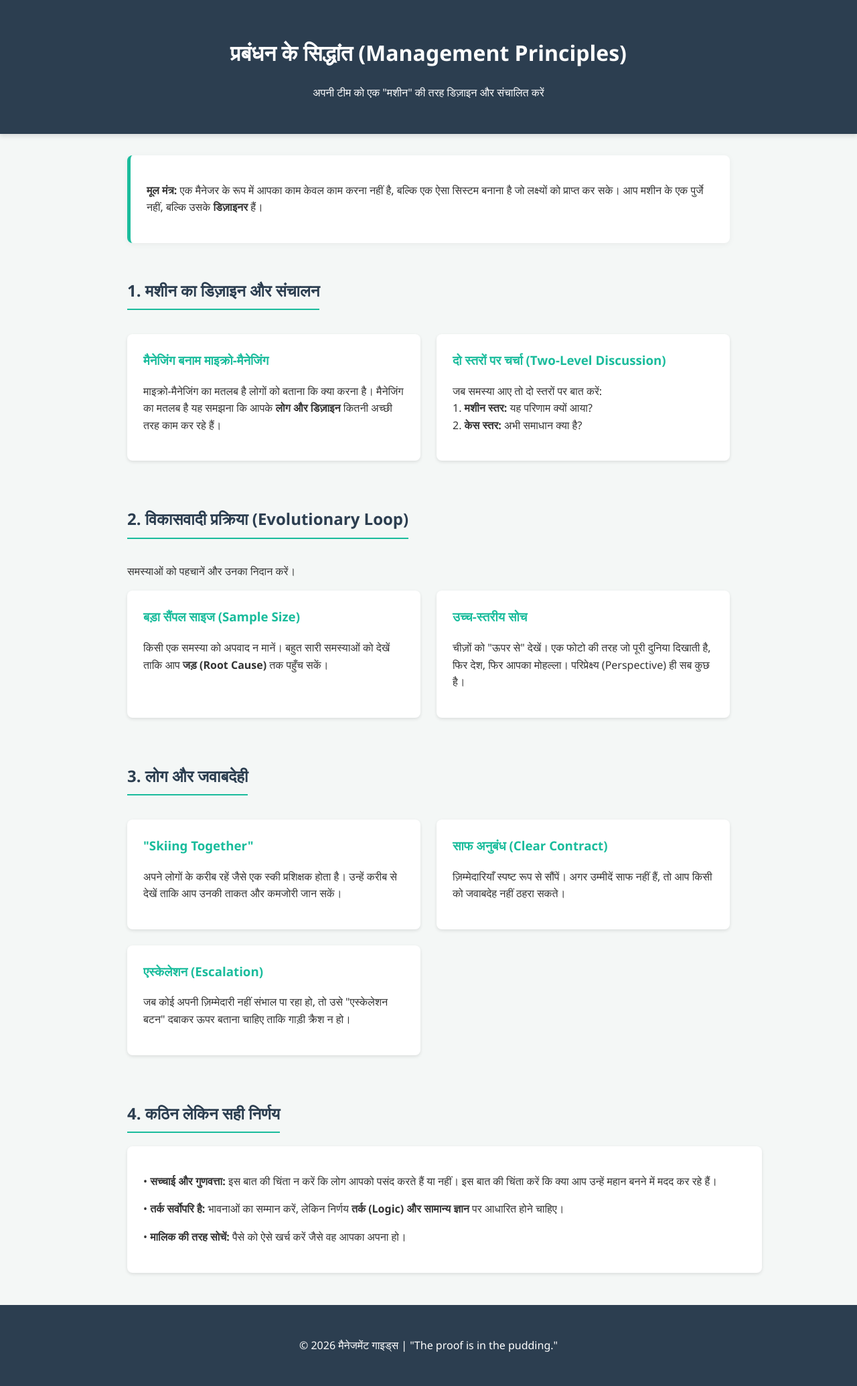
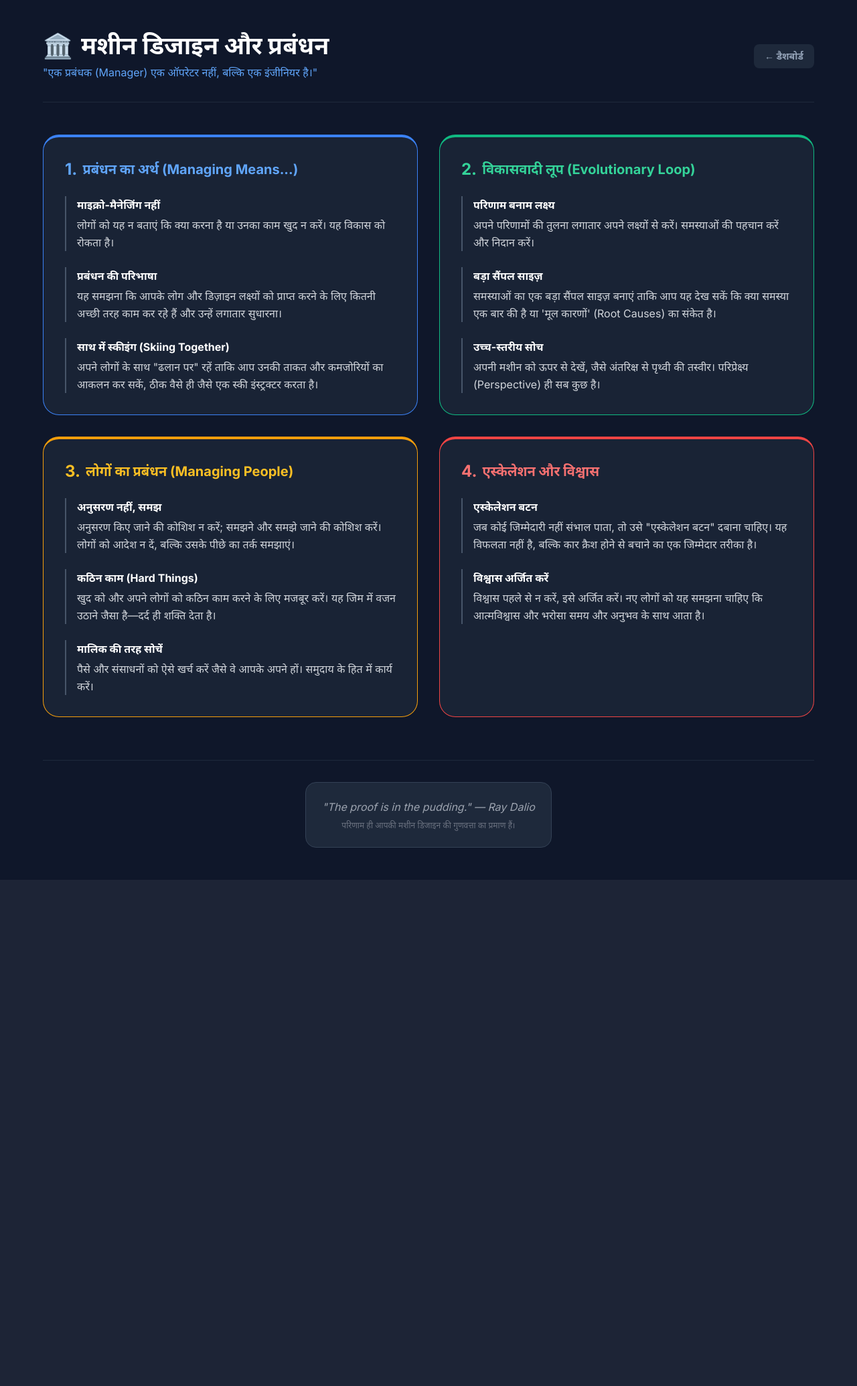
Before and after one commit to kbulbul026-coder/Centers, a Flask app: page /machine-design in a window 1280 px wide. Shown: the whole page at 67% size. After the commit the page ends 1314 px from the top, so only its background shows below. Run offline with Flask 3, Linux system fonts and the light colour scheme; some libraries are stand-ins or nearby versions.

Commit message:
Revise machine design page layout and styles

```diff
--- a/templates/machine_design.html
+++ b/templates/machine_design.html
@@ -3,160 +3,131 @@
 <head>
     <meta charset="UTF-8">
     <meta name="viewport" content="width=device-width, initial-scale=1.0">
-    <title>Management Principles: The Machine Design</title>
+    <title>Machine Design & Management | Principles OS</title>
+    <script src="https://cdn.tailwindcss.com"></script>
     <style>
-        :root {
-            --primary: #2c3e50;
-            --secondary: #34495e;
-            --accent: #1abc9c;
-            --text: #333;
-            --bg: #f4f7f6;
+        @import url('https://fonts.googleapis.com/css2?family=Inter:wght@400;600;700&family=Noto+Sans+Devanagari:wght@400;700&display=swap');
+        body {
+            font-family: 'Inter', 'Noto Sans Devanagari', sans-serif;
+            background-color: #0f172a; /* Slate 900 */
+            color: #f8fafc; /* Slate 50 */
         }
-        body {
-            font-family: 'Segoe UI', Tahoma, Geneva, Verdana, sans-serif;
-            line-height: 1.6;
-            color: var(--text);
-            background-color: var(--bg);
-            margin: 0;
-            padding: 0;
+        .os-card {
+            background: rgba(30, 41, 59, 0.7); /* Slate 800 with opacity */
+            border: 1px solid rgba(255,255,255,0.08);
+            transition: all 0.3s ease;
         }
-        header {
-            background: var(--primary);
-            color: white;
-            padding: 2rem 1rem;
-            text-align: center;
-            box-shadow: 0 4px 6px rgba(0,0,0,0.1);
+        .os-card:hover {
+            transform: translateY(-4px);
+            box-shadow: 0 10px 25px -5px rgba(0, 0, 0, 0.3);
         }
-        .container {
-            max-width: 900px;
-            margin: 2rem auto;
-            padding: 0 1rem;
-        }
-        .intro {
-            background: white;
-            padding: 1.5rem;
-            border-radius: 8px;
-            border-left: 5px solid var(--accent);
-            margin-bottom: 2rem;
-            box-shadow: 0 2px 10px rgba(0,0,0,0.05);
-        }
-        .section {
-            margin-bottom: 3rem;
-        }
-        h2 {
-            color: var(--primary);
-            border-bottom: 2px solid var(--accent);
-            padding-bottom: 0.5rem;
-            display: inline-block;
-        }
-        .grid {
-            display: grid;
-            grid-template-columns: repeat(auto-fit, minmax(300px, 1fr));
-            gap: 1.5rem;
-            margin-top: 1rem;
-        }
-        .card {
-            background: white;
-            padding: 1.5rem;
-            border-radius: 8px;
-            box-shadow: 0 2px 5px rgba(0,0,0,0.1);
-            transition: transform 0.3s ease;
-        }
-        .card:hover {
-            transform: translateY(-5px);
-        }
-        .card h3 {
-            margin-top: 0;
-            color: var(--accent);
-        }
-        .highlight {
-            color: #e67e22;
-            font-weight: bold;
-        }
-        footer {
-            text-align: center;
-            padding: 2rem;
-            background: var(--primary);
-            color: white;
-            margin-top: 3rem;
-        }
+        .highlight-text { color: #38bdf8; font-weight: 600; }
     </style>
 </head>
-<body>
+<body class="p-6 md:p-12 min-h-screen">
 
-<header>
-    <h1>प्रबंधन के सिद्धांत (Management Principles)</h1>
-    <p>अपनी टीम को एक "मशीन" की तरह डिज़ाइन और संचालित करें</p>
+    <div class="max-w-6xl mx-auto">
+        <header class="mb-12 border-b border-slate-800 pb-8">
+            <div class="flex flex-col md:flex-row justify-between items-start md:items-center gap-4">
+                <div>
+                    <h1 class="text-3xl md:text-4xl font-extrabold text-white mb-2 flex items-center gap-3">
+                        <span>🏛️</span> मशीन डिजाइन और प्रबंधन
+                    </h1>
+                    <p class="text-blue-400 font-medium">"एक प्रबंधक (Manager) एक ऑपरेटर नहीं, बल्कि एक इंजीनियर है।"</p>
+                </div>
+                <a href="/" class="text-sm font-bold text-slate-400 hover:text-white bg-slate-800 px-4 py-2 rounded-lg transition">
+                    ← डैशबोर्ड
+                </a>
+            </div>
         </header>
 
-<div class="container">
-    <div class="intro">
-        <p><strong>मूल मंत्र:</strong> एक मैनेजर के रूप में आपका काम केवल काम करना नहीं है, बल्कि एक ऐसा सिस्टम बनाना है जो लक्ष्यों को प्राप्त कर सके। आप मशीन के एक पुर्जे नहीं, बल्कि उसके <strong>डिज़ाइनर</strong> हैं।</p>
+        <div class="grid grid-cols-1 md:grid-cols-2 gap-8">
+
+            <div class="os-card p-8 rounded-3xl border-t-4 border-blue-500">
+                <h2 class="text-xl font-bold mb-6 flex items-center gap-2 text-blue-400">
+                    <span class="text-2xl">1.</span> प्रबंधन का अर्थ (Managing Means...)
+                </h2>
+                <ul class="space-y-6 text-gray-300 leading-relaxed">
+                    <li class="pl-4 border-l-2 border-slate-600">
+                        <strong class="text-white block mb-1">माइक्रो-मैनेजिंग नहीं</strong>
+                        लोगों को यह न बताएं कि क्या करना है या उनका काम खुद न करें। यह विकास को रोकता है।
+                    </li>
+                    <li class="pl-4 border-l-2 border-slate-600">
+                        <strong class="text-white block mb-1">प्रबंधन की परिभाषा</strong>
+                        यह समझना कि आपके लोग और डिज़ाइन लक्ष्यों को प्राप्त करने के लिए कितनी अच्छी तरह काम कर रहे हैं और उन्हें लगातार सुधारना।
+                    </li>
+                    <li class="pl-4 border-l-2 border-slate-600">
+                        <strong class="text-white block mb-1">साथ में स्कीइंग (Skiing Together)</strong>
+                        अपने लोगों के साथ "ढलान पर" रहें ताकि आप उनकी ताकत और कमजोरियों का आकलन कर सकें, ठीक वैसे ही जैसे एक स्की इंस्ट्रक्टर करता है।
+                    </li>
+                </ul>
             </div>
 
-    <div class="section">
-        <h2>1. मशीन का डिज़ाइन और संचालन</h2>
-        <div class="grid">
-            <div class="card">
-                <h3>मैनेजिंग बनाम माइक्रो-मैनेजिंग</h3>
-                <p>माइक्रो-मैनेजिंग का मतलब है लोगों को बताना कि क्या करना है। मैनेजिंग का मतलब है यह समझना कि आपके <strong>लोग और डिज़ाइन</strong> कितनी अच्छी तरह काम कर रहे हैं।</p>
-            </div>
-            <div class="card">
-                <h3>दो स्तरों पर चर्चा (Two-Level Discussion)</h3>
-                <p>जब समस्या आए तो दो स्तरों पर बात करें: <br>
-                1. <strong>मशीन स्तर:</strong> यह परिणाम क्यों आया? <br>
-                2. <strong>केस स्तर:</strong> अभी समाधान क्या है?</p>
-            </div>
-        </div>
+            <div class="os-card p-8 rounded-3xl border-t-4 border-emerald-500">
+                <h2 class="text-xl font-bold mb-6 flex items-center gap-2 text-emerald-400">
+                    <span class="text-2xl">2.</span> विकासवादी लूप (Evolutionary Loop)
+                </h2>
+                <ul class="space-y-6 text-gray-300 leading-relaxed">
+                    <li class="pl-4 border-l-2 border-slate-600">
+                        <strong class="text-white block mb-1">परिणाम बनाम लक्ष्य</strong>
+                        अपने परिणामों की तुलना लगातार अपने लक्ष्यों से करें। समस्याओं की पहचान करें और निदान करें।
+                    </li>
+                    <li class="pl-4 border-l-2 border-slate-600">
+                        <strong class="text-white block mb-1">बड़ा सैंपल साइज़</strong>
+                        समस्याओं का एक बड़ा सैंपल साइज़ बनाएं ताकि आप यह देख सकें कि क्या समस्या एक बार की है या 'मूल कारणों' (Root Causes) का संकेत है।
+                    </li>
+                    <li class="pl-4 border-l-2 border-slate-600">
+                        <strong class="text-white block mb-1">उच्च-स्तरीय सोच</strong>
+                        अपनी मशीन को ऊपर से देखें, जैसे अंतरिक्ष से पृथ्वी की तस्वीर। परिप्रेक्ष्य (Perspective) ही सब कुछ है।
+                    </li>
+                </ul>
             </div>
 
-    <div class="section">
-        <h2>2. विकासवादी प्रक्रिया (Evolutionary Loop)</h2>
-        <p>समस्याओं को पहचानें और उनका निदान करें।</p>
-
-        <div class="grid">
-            <div class="card">
-                <h3>बड़ा सैंपल साइज (Sample Size)</h3>
-                <p>किसी एक समस्या को अपवाद न मानें। बहुत सारी समस्याओं को देखें ताकि आप <strong>जड़ (Root Cause)</strong> तक पहुँच सकें।</p>
-            </div>
-            <div class="card">
-                <h3>उच्च-स्तरीय सोच</h3>
-                <p>चीज़ों को "ऊपर से" देखें। एक फोटो की तरह जो पूरी दुनिया दिखाती है, फिर देश, फिर आपका मोहल्ला। परिप्रेक्ष्य (Perspective) ही सब कुछ है।</p>
-            </div>
-        </div>
+            <div class="os-card p-8 rounded-3xl border-t-4 border-amber-500">
+                <h2 class="text-xl font-bold mb-6 flex items-center gap-2 text-amber-400">
+                    <span class="text-2xl">3.</span> लोगों का प्रबंधन (Managing People)
+                </h2>
+                <ul class="space-y-6 text-gray-300 leading-relaxed">
+                    <li class="pl-4 border-l-2 border-slate-600">
+                        <strong class="text-white block mb-1">अनुसरण नहीं, समझ</strong>
+                        अनुसरण किए जाने की कोशिश न करें; समझने और समझे जाने की कोशिश करें। लोगों को आदेश न दें, बल्कि उसके पीछे का तर्क समझाएं।
+                    </li>
+                    <li class="pl-4 border-l-2 border-slate-600">
+                        <strong class="text-white block mb-1">कठिन काम (Hard Things)</strong>
+                        खुद को और अपने लोगों को कठिन काम करने के लिए मजबूर करें। यह जिम में वजन उठाने जैसा है—दर्द ही शक्ति देता है।
+                    </li>
+                    <li class="pl-4 border-l-2 border-slate-600">
+                        <strong class="text-white block mb-1">मालिक की तरह सोचें</strong>
+                        पैसे और संसाधनों को ऐसे खर्च करें जैसे वे आपके अपने हों। समुदाय के हित में कार्य करें।
+                    </li>
+                </ul>
             </div>
 
-    <div class="section">
-        <h2>3. लोग और जवाबदेही</h2>
-        <div class="grid">
-            <div class="card">
-                <h3>"Skiing Together"</h3>
-                <p>अपने लोगों के करीब रहें जैसे एक स्की प्रशिक्षक होता है। उन्हें करीब से देखें ताकि आप उनकी ताकत और कमजोरी जान सकें।</p>
-            </div>
-            <div class="card">
-                <h3>साफ अनुबंध (Clear Contract)</h3>
-                <p>ज़िम्मेदारियाँ स्पष्ट रूप से सौंपें। अगर उम्मीदें साफ नहीं हैं, तो आप किसी को जवाबदेह नहीं ठहरा सकते।</p>
-            </div>
-            <div class="card">
-                <h3>एस्केलेशन (Escalation)</h3>
-                <p>जब कोई अपनी ज़िम्मेदारी नहीं संभाल पा रहा हो, तो उसे "एस्केलेशन बटन" दबाकर ऊपर बताना चाहिए ताकि गाड़ी क्रैश न हो।</p>
-            </div>
-        </div>
+            <div class="os-card p-8 rounded-3xl border-t-4 border-red-500">
+                <h2 class="text-xl font-bold mb-6 flex items-center gap-2 text-red-400">
+                    <span class="text-2xl">4.</span> एस्केलेशन और विश्वास
+                </h2>
+                <ul class="space-y-6 text-gray-300 leading-relaxed">
+                    <li class="pl-4 border-l-2 border-slate-600">
+                        <strong class="text-white block mb-1">एस्केलेशन बटन</strong>
+                        जब कोई जिम्मेदारी नहीं संभाल पाता, तो उसे "एस्केलेशन बटन" दबाना चाहिए। यह विफलता नहीं है, बल्कि कार क्रैश होने से बचाने का एक जिम्मेदार तरीका है।
+                    </li>
+                    <li class="pl-4 border-l-2 border-slate-600">
+                        <strong class="text-white block mb-1">विश्वास अर्जित करें</strong>
+                        विश्वास पहले से न करें, इसे अर्जित करें। नए लोगों को यह समझना चाहिए कि आत्मविश्वास और भरोसा समय और अनुभव के साथ आता है।
+                    </li>
+                </ul>
             </div>
 
-    <div class="section">
-        <h2>4. कठिन लेकिन सही निर्णय</h2>
-        <div class="card" style="width: 100%;">
-            <p>• <strong>सच्चाई और गुणवत्ता:</strong> इस बात की चिंता न करें कि लोग आपको पसंद करते हैं या नहीं। इस बात की चिंता करें कि क्या आप उन्हें महान बनने में मदद कर रहे हैं।</p>
-            <p>• <strong>तर्क सर्वोपरि है:</strong> भावनाओं का सम्मान करें, लेकिन निर्णय <strong>तर्क (Logic) और सामान्य ज्ञान</strong> पर आधारित होने चाहिए।</p>
-            <p>• <strong>मालिक की तरह सोचें:</strong> पैसे को ऐसे खर्च करें जैसे वह आपका अपना हो।</p>
-        </div>
-    </div>
         </div>
 
-<footer>
-    <p>© 2026 मैनेजमेंट गाइड्स | "The proof is in the pudding."</p>
+        <footer class="mt-16 border-t border-slate-800 pt-8 text-center">
+            <div class="inline-block bg-slate-800 p-6 rounded-2xl border border-slate-700">
+                <p class="text-gray-400 italic">"The proof is in the pudding." — Ray Dalio</p>
+                <p class="text-xs text-gray-500 mt-2">परिणाम ही आपकी मशीन डिजाइन की गुणवत्ता का प्रमाण हैं।</p>
+            </div>
         </footer>
+    </div>
 
 </body>
 </html>
```
Lines whose indentation alone changed are shown as unchanged.
